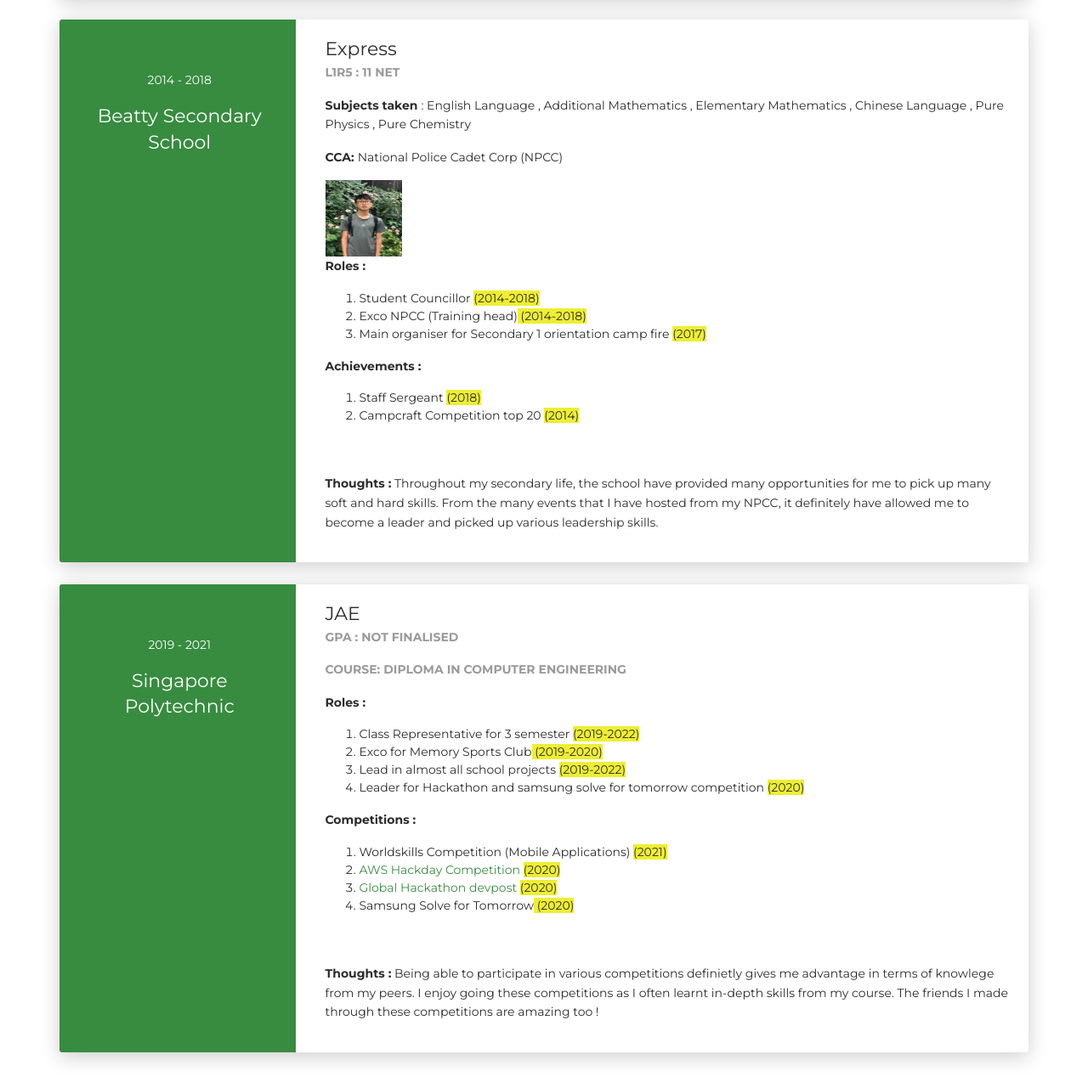
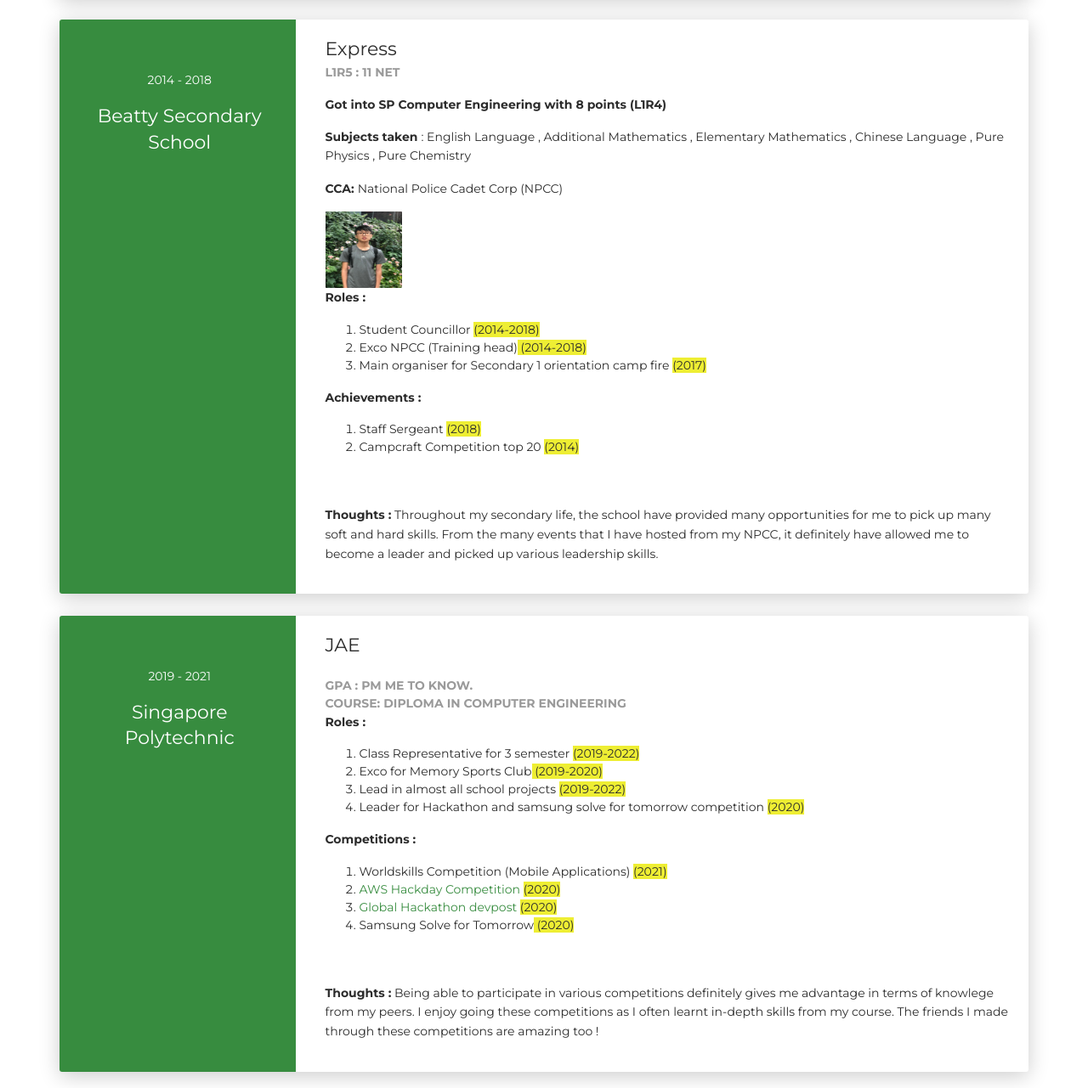
Before and after one commit to jacktan130802/oldversion.github.io, a plain HTML site: page index.html in a window 1280 px wide. Shown: the part 1679-2960 px from the top of the page at 85% size. Drawn offline with Linux system fonts and the light colour scheme; a web font is replaced by a local one.

Commit message:
minor fixes

```diff
--- a/index.html
+++ b/index.html
@@ -197,7 +197,7 @@
         <div class="col-md-9" data-aos="fade-left" data-aos-offset="50" data-aos-duration="500">
           <div class="card-body">
             <div class="h5">Express</div>
-            <p class="category">L1R5 : <strong> 11 net </strong></p>
+            <p class="category">L1R5 : <strong> 11 net </strong> <div align="left"> <b>Got into SP Computer Engineering with 8 points (L1R4)</b></div></p>
             <p><b> Subjects taken </b> : English Language , Additional Mathematics , Elementary Mathematics ,
                    Chinese Language , Pure Physics , Pure Chemistry </p>
 
@@ -241,8 +241,9 @@
         <div class="col-md-9" data-aos="fade-left" data-aos-offset="50" data-aos-duration="500">
           <div class="card-body">
             <div class="h5">JAE</div>
-            <p class="category">GPA : Not finalised </p>
-            <p class="category">Course: Diploma in Computer Engineering </p>
+            <br>
+            <div class="category">GPA : PM me to know. </div>
+            <div class="category">Course: Diploma in Computer Engineering </div>
               <p>  <b>Roles :</b>
                 <ol>
                 <li> Class Representative for 3 semester <span class="highlight"> (2019-2022) </span> </li>
@@ -263,7 +264,7 @@
             </p>
                 <br><br>
 
-              <p>  <b>Thoughts :</b> Being able to participate in various competitions definietly gives me advantage in terms of knowlege from my peers. I enjoy going these competitions as I often learnt in-depth skills from my course. The friends I made through these competitions are amazing too !
+              <p>  <b>Thoughts :</b> Being able to participate in various competitions definitely gives me advantage in terms of knowlege from my peers. I enjoy going these competitions as I often learnt in-depth skills from my course. The friends I made through these competitions are amazing too !
 
             </p>
         </div>
```
